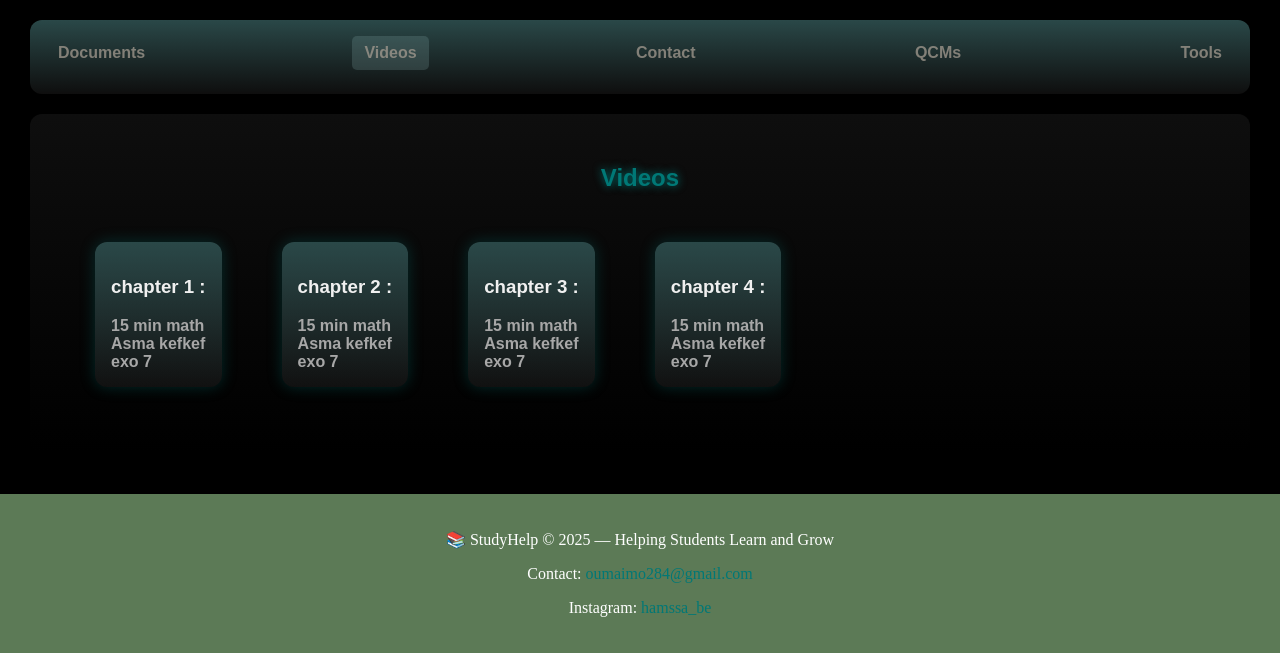
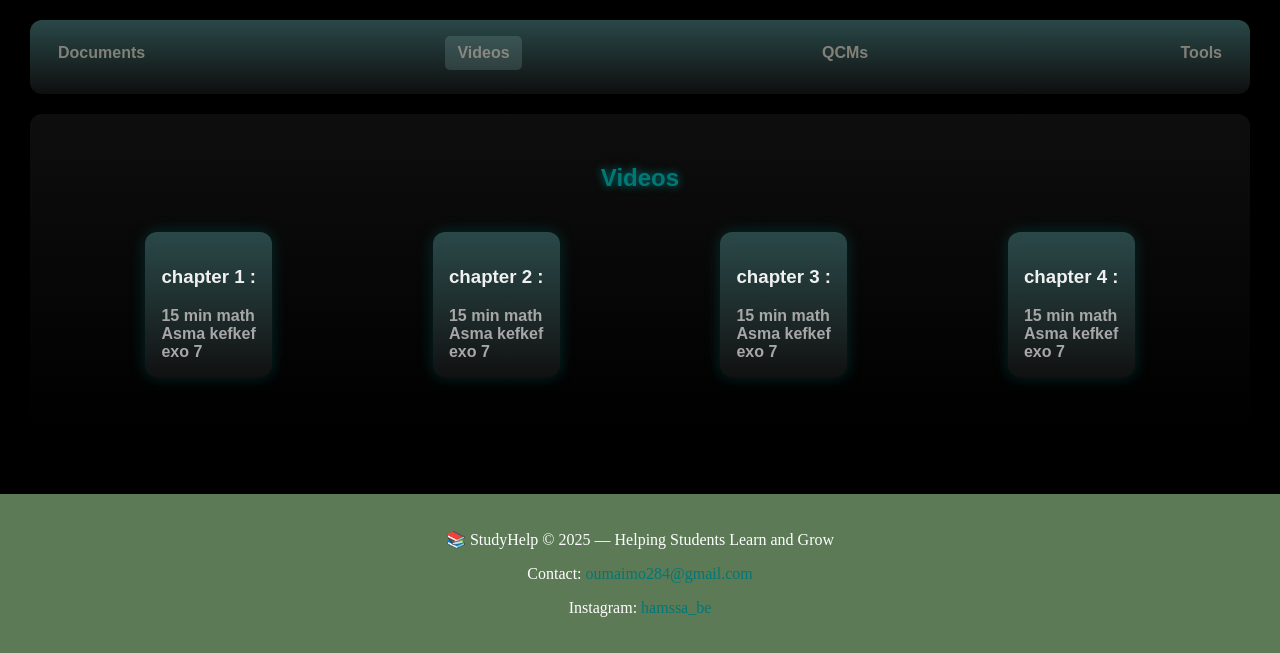
Before and after one commit to thewhisperr/thewhisper, a plain HTML site: page alg.html in a window 1280 px wide. Both pictures are taken after a click on the item "Videos". Shown: the part 147-800 px from the top of the page. Drawn offline with Linux system fonts and the light colour scheme.

Commit message:
Update alg.html

```diff
--- a/alg.html
+++ b/alg.html
@@ -160,6 +160,7 @@
             text-decoration: none;
         }
         .vids{
+
             display: flex;
             padding: 0px;
             color: #a7a7a7;
@@ -169,13 +170,14 @@
             flex-wrap: wrap;
         }
     .chapter1 , .chapter2 , .chapter3 , .chapter4 , .other-items {
+
         list-style-type: none;
         display: block;
         background: linear-gradient(to bottom,#2a4848,  #c8c8c812 );
         color: #a7a7a7;
         border-radius: 12px;
         box-shadow: 0 0 15px #00787655;
-        margin: 30px;
+        margin: 20px auto;
         overflow: hidden;
         flex-wrap: wrap;
         padding: 16px;
@@ -200,7 +202,6 @@
             <ul class="menu-list">
                 <li data-target="documents"><strong>Documents</strong></li>
                 <li data-target="videos"><strong>Videos</strong></li>
-                <li data-target="contact"><strong>Contact</strong></li>
                 <li data-target="qcms"><strong>QCMs</strong></li>
                 <li data-target="tools"><strong>Tools</strong></li>
             </ul>
@@ -250,12 +251,6 @@
             </ul>
 
            </div>
-        </section>
-
-        <section id="contact" class="content-section">
-            <h2 >Contact</h2>
-            <p>not available :( </p>
-
         </section>
 
         <section id="qcms" class="content-section">
```
